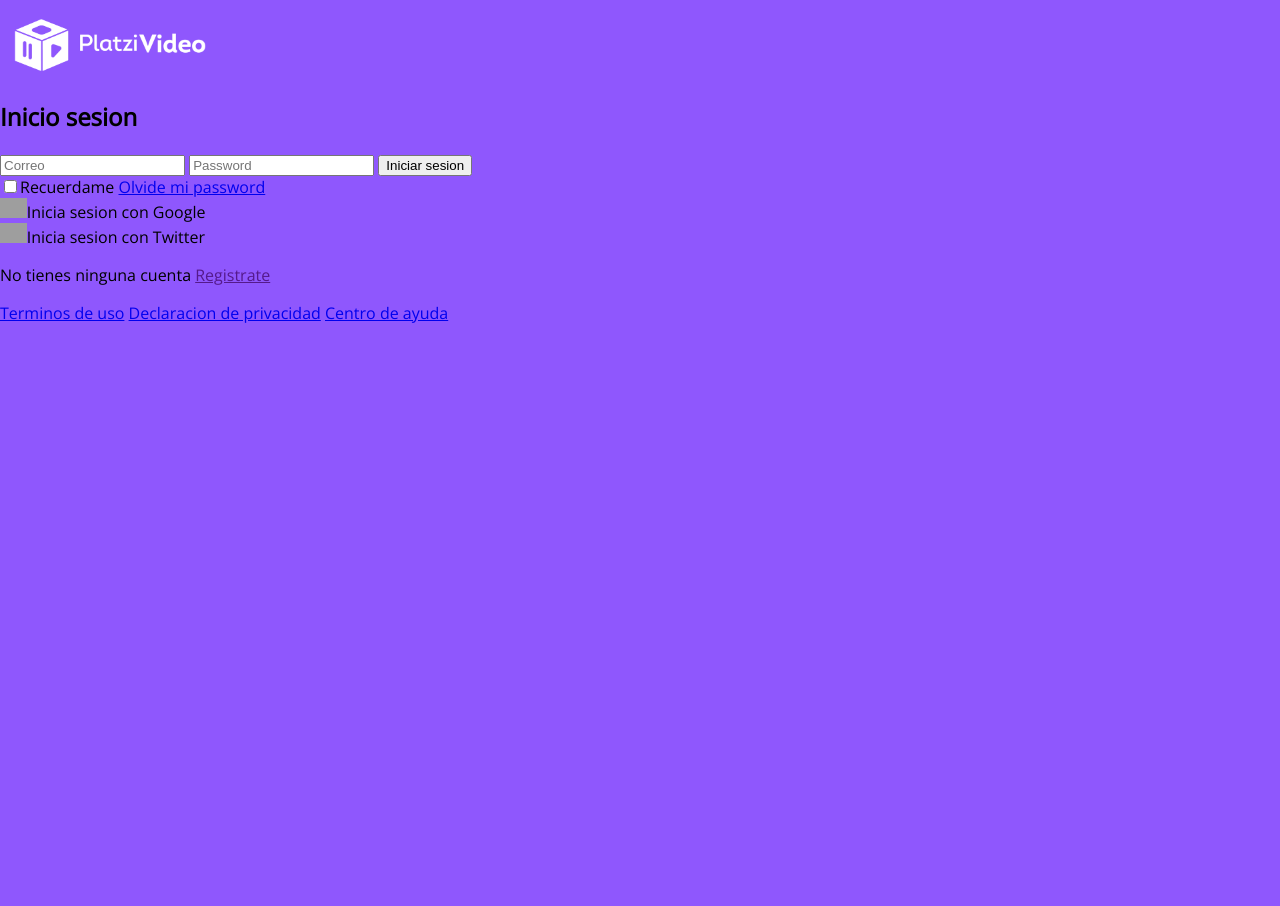
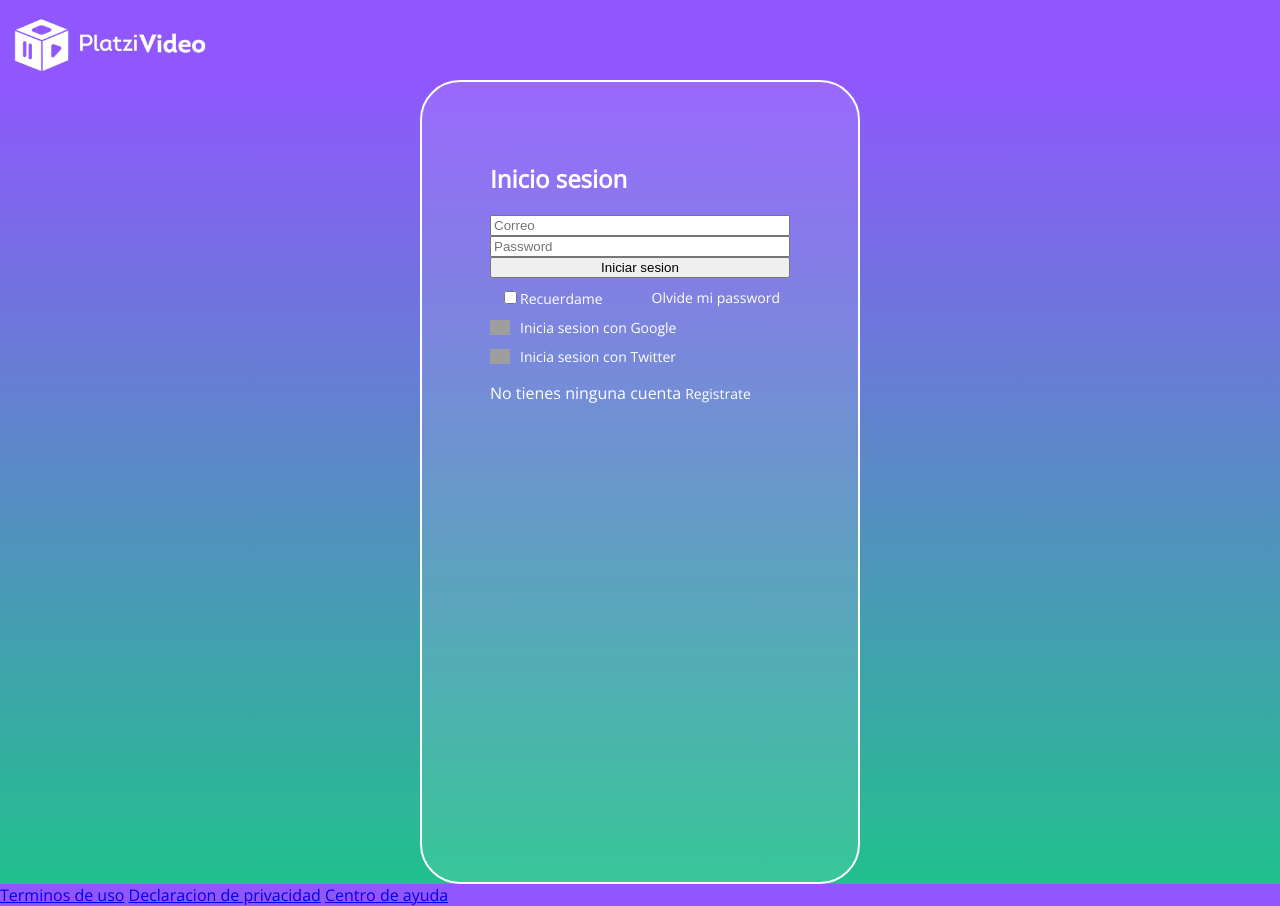
Before and after one commit to w00k/html, a plain HTML site: page platzi_html/proyecto_login.html in a window 1280 px wide. Before the commit the page ends 800 px from the top, so only its background shows below. Drawn offline with nearby package versions, Linux system fonts and the light colour scheme; grey boxes are pictures that could not be loaded.

Commit message:
separate css and html from proyecto_login.html

```diff
--- a/platzi_html/style.css
+++ b/platzi_html/style.css
@@ -16,6 +16,59 @@ body {
    margin-top: 10px;
    margin-left: 10px;
 }
+.login {
+   background: linear-gradient(#8f57fd, #21c08d);
+   display: flex;
+   align-items: center;
+   justify-content: center;
+   flex-direction: column;
+   min-height: calc(100vh - 200px)
+}
+.login__container {
+   background-color: rgba(255, 255, 255, 0.1);
+   border: 2px solid white;
+   border-radius: 40px;
+   color: white;
+   padding: 60px 68px 40px;
+   min-height: 700px;
+   width: 300px;
+}
+.login__container--form {
+   display: flex;
+   flex-direction: column;
+}
+.login__container--form  label {
+   font-size: 14px;
+}
+.login__container--remember-me {
+   color: white;
+   display: flex;
+   justify-content: space-between;
+   margin: 10px;
+}
+.login__container--remember-me a {
+   color: white;
+   font-size: 14px;
+   text-decoration: none;
+}
+.login__container--remember-me a:hover {
+   text-decoration: underline;
+}
+.login__container--social-media > div {
+   display: flex;
+   align-items: center;
+   font-size: 14px;
+   margin-bottom: 10px;
+}
 .login__container--social-media div img {
-   height: 20px;
+   width: 20px;
+   margin-right: 10px;
 }
+.login__container--register > a {
+   color: white;
+   font-size: 14px;
+   text-decoration: none;
+}
+.login__container--register a:hover {
+   text-decoration: underline;
+}
```
Also changed, not shown: 3 other files.
